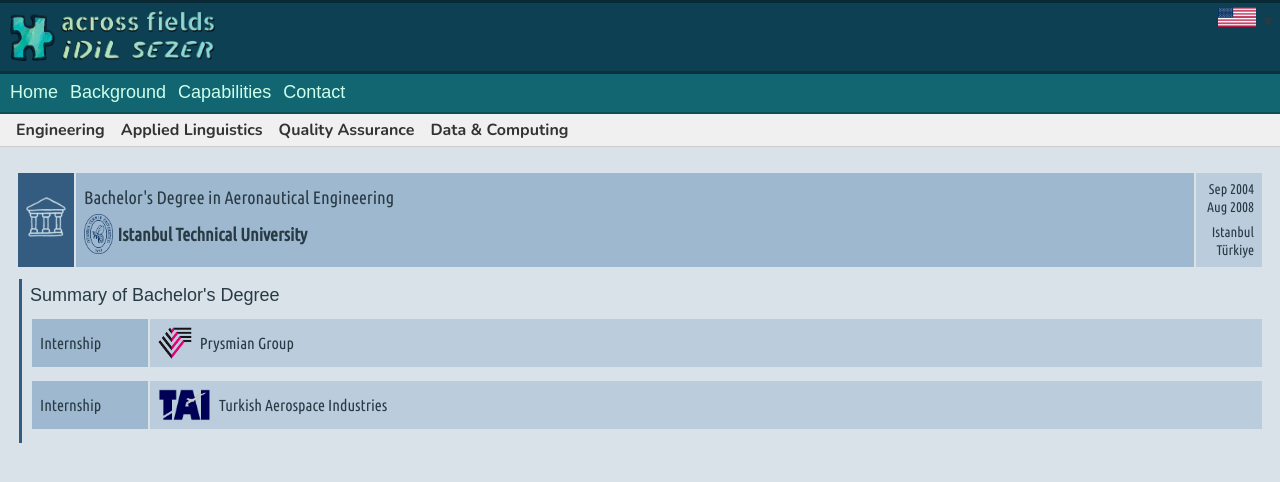
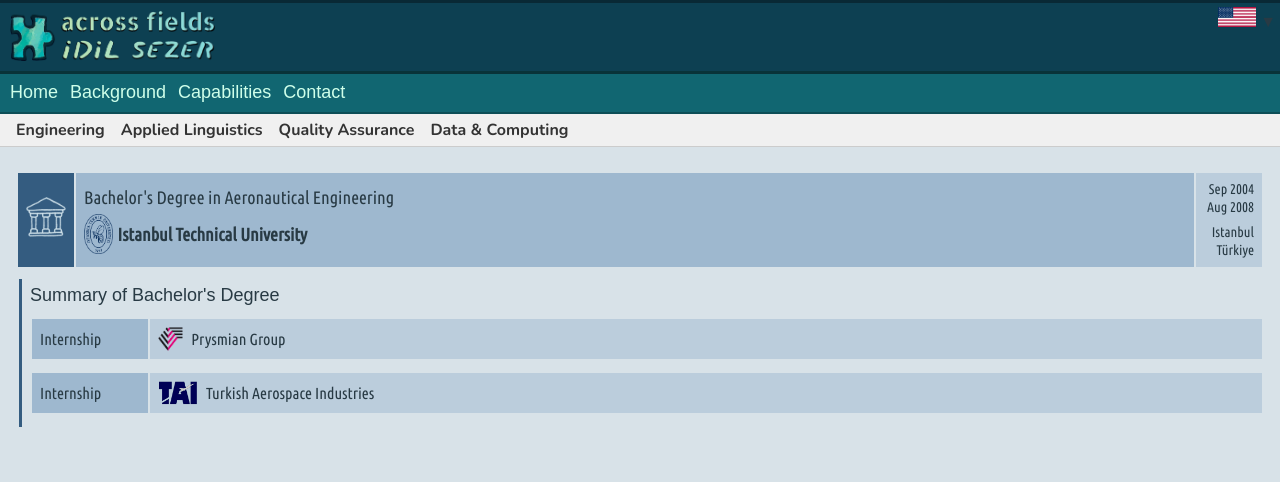
Before and after one commit to acrossfields/idilsezer, a Jekyll site: the page built from en/background-eng.md, in a window 1280 px wide. Shown: the top 482 px of the page. Built offline with Jekyll 4.4.1, drawn with Linux system fonts in a browser that asks for light colours; some web fonts are replaced.

Commit message:
Update background-eng.md

```diff
--- a/en/background-eng.md
+++ b/en/background-eng.md
@@ -37,7 +37,7 @@ permalink: /en/background/engineering/
       </td>
       <td style="background-color: #bbcddc;">
         <div style="display: flex; align-items: center; gap: 8px;">
-          <img src="{{ '/assets/images/prysmian.png' | relative_url }}" alt="Prysmian" style="height: 32px;">
+          <img src="{{ '/assets/images/prysmian.png' | relative_url }}" alt="Prysmian" style="height: 24px;">
           <span>Prysmian Group</span>
         </div>
       </td>
@@ -51,7 +51,7 @@ permalink: /en/background/engineering/
       </td>
       <td style="background-color: #bbcddc;">
         <div style="display: flex; align-items: center; gap: 8px;">
-          <img src="{{ '/assets/images/tai.png' | relative_url }}" alt="TAI" style="height: 32px;">
+          <img src="{{ '/assets/images/tai.png' | relative_url }}" alt="TAI" style="width: 40px;">
           <span>Turkish Aerospace Industries</span>
         </div>
       </td>
```
